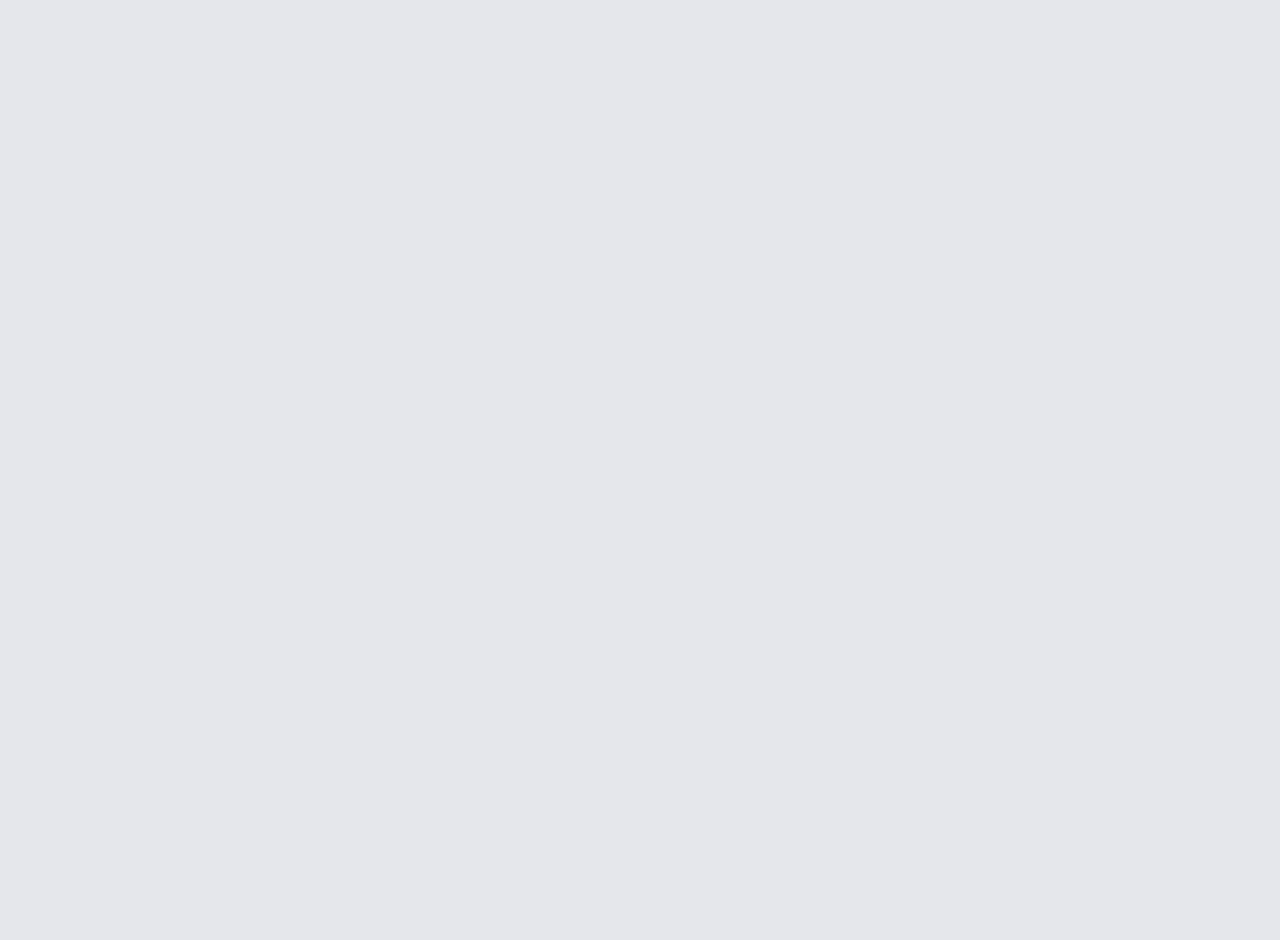
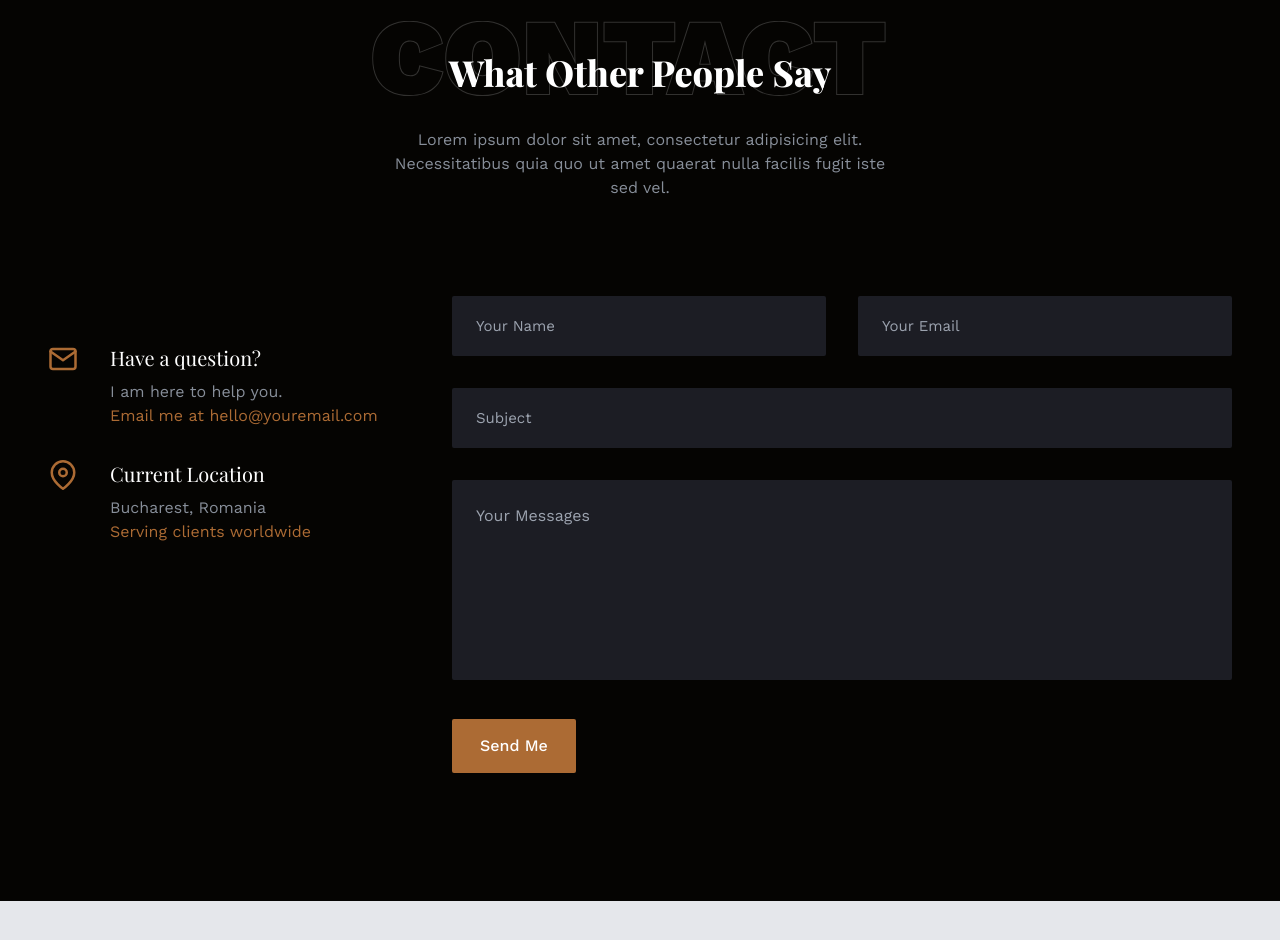
Before and after one commit to FahimAhmed270/portfolio, a React (Vite) app: page / in a window 1280 px wide. Shown: the part 4960-5900 px from the top of the page. Built offline with nearby package versions, Linux system fonts and the light colour scheme; a web font is replaced by a local one.

Commit message:
contact complete

```diff
--- a/src/App.jsx
+++ b/src/App.jsx
@@ -1,6 +1,8 @@
 import React from 'react'
 import About from './component/About'
 import Brands from './component/Brands'
+import Contact from './component/Contact'
+import Footer from './component/Footer'
 import Header from './component/Header'
 import Hero from './component/Hero'
 import Portfolio from './component/Portfolio'
@@ -19,6 +21,8 @@ const App = () => {
       <Portfolio/>
       <Services/>
       <Testimonial/>
+      <Contact/>
+      <Footer/>
       <div className='h-[2000px]'></div>
     </>
   )
--- /dev/null
+++ b/src/component/Contact.jsx
@@ -0,0 +1,47 @@
+import React from 'react'
+import { contact } from '../data'
+
+const Contact = () => {
+    return (
+        <section className='section bg-primary' id='contact'>
+            <div className="container mx-auto">
+                <div className='flex flex-col items-center text-center'>
+                    <h2 className='section-title before:content-contact relative before:absolute before:opacity-60 before:-top-[2rem] lg:before:-left-[20%] md:before:-left-[80%] before:-left-[60%]'>What Other People Say</h2>
+                    <p className='subtitle'>Lorem ipsum dolor sit amet, consectetur adipisicing elit. Necessitatibus quia quo ut amet quaerat nulla facilis fugit iste sed vel.</p>
+                </div>
+                <div className='flex flex-col lg:flex-row lg:gap-x-8 p-5 lg:p-0'>
+                    {/* information */}
+                    <div className='flex flex-1 flex-col items-start space-y-8 mb-12 lg:mt-12'>
+                        {contact.map((item, id) => {
+                            const { icon, title, subtitle, description } = item
+                            return (
+                                <div key={id} className='flex flex-col items-start lg:flex-row lg:gap-x-8 md:items-start p-4 lg:p-0'>
+                                    <div className='text-accent text-[30px] mb-5'>
+                                        {icon}
+                                    </div>
+                                    <div>
+                                        <h4 className='text-body text-xl mb-2'>{title}</h4>
+                                        <p>{subtitle}</p>
+                                        <p className='text-accent'>{description}</p>
+                                    </div>
+                                </div>
+                            )
+                        })}
+                    </div>
+                    {/* form design */}
+                    <form action="" className='space-y-8 w-full max-w-[780px]'>
+                        <div className='flex gap-8'>
+                            <input className='input' type="text" placeholder='Your Name'/>
+                            <input className='input' type="email" placeholder='Your Email'/>
+                        </div>
+                        <input className='input' type="email" placeholder='Subject'/>
+                        <textarea className='textarea' placeholder='Your Messages'></textarea>
+                        <button className='btn btn-lg bg-accent hover:bg-accent-hover'>Send Me</button>
+                    </form>
+                </div>
+            </div>
+        </section>
+    )
+}
+
+export default Contact
--- /dev/null
+++ b/src/component/Footer.jsx
@@ -0,0 +1,12 @@
+import React from 'react'
+import { testimonials } from '../data'
+
+const Footer = () => {
+  return (
+    <div>
+
+    </div>
+  )
+}
+
+export default Footer
--- a/src/component/Testimonial.jsx
+++ b/src/component/Testimonial.jsx
@@ -22,7 +22,7 @@ const Testimonial = () => {
                         modules={[Pagination, Autoplay]}
                         spaceBetween={50}
                         pagination={{ clickable: true }}
-                        autoplay={{ delay:7500, disableOnInteraction:false}}
+                        autoplay={{ delay: 7500, disableOnInteraction: false }}
                         className='mySwiper'
                     >
                         {testimonials.map((item, id) => {
```
